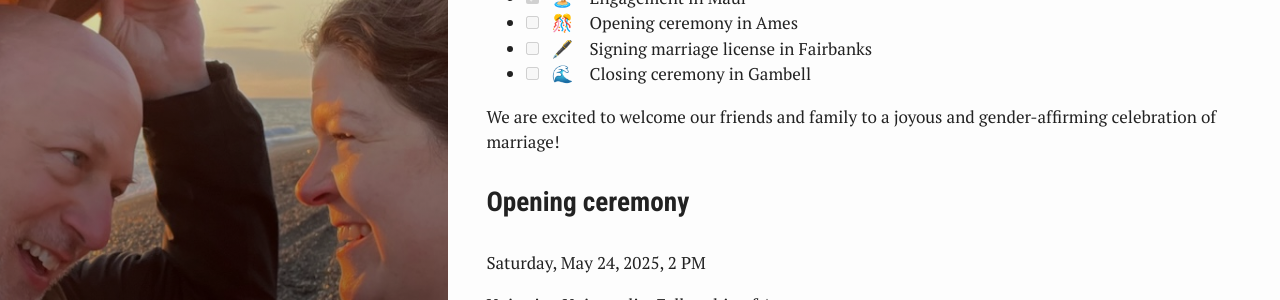
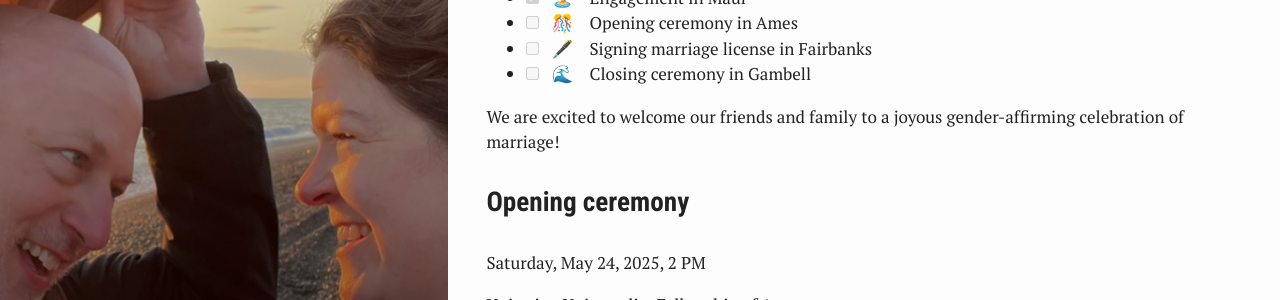
Before and after one commit to sylvialane/sylvialane.github.io, a Jekyll site: the page built from index.md, in a window 1280 px wide and 900 px high, cut to the strip 0-702 px from the top of the window. Shown: the part 180-480 px from the top of the strip. Built offline with Jekyll 4.4.1, drawn with Linux system fonts in a browser that asks for light colours; nearby versions of some CDN libraries; a style sheet for code colours, icons or effects is not loaded.

Commit message:
Move text

```diff
--- a/index.md
+++ b/index.md
@@ -16,7 +16,7 @@ order: 01
 - [ ] &nbsp;&nbsp; 🌊 &nbsp;&nbsp; Closing ceremony in Gambell
 
 
-We are excited to welcome our friends and family to a joyous and gender-affirming celebration of marriage!
+We are excited to welcome our friends and family to a joyous gender-affirming celebration of marriage!
 
 ### Opening ceremony
 
@@ -32,7 +32,7 @@ This will be a laid-back ceremony. Dress however you feel most comfortable. Jean
 
 Stay with us after for treats & a dance or two!
 
-<img src="/assets/images/MauiOverlookCropped.jpg" width="50%">
+<img src="/assets/images/MauiOverlookCropped.jpg" width="100%">
 
 
 We are grateful to have all the household items we need, but if you're so inclined we would love for you to make a donation to the [UAF Alaska Native Language Center](https://engage.alaska.edu/uaf/crcd) (choose *Strengthening Alaska's Native Languages*)
```
